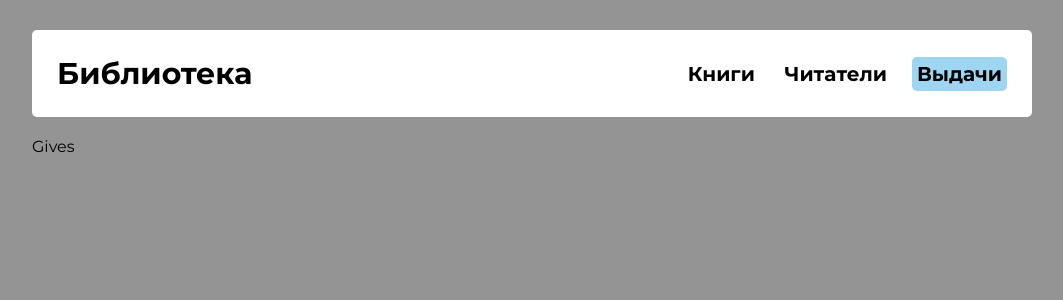
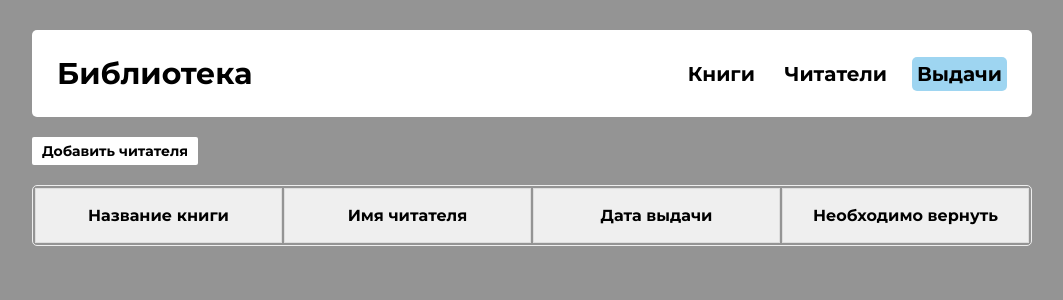
Before and after one commit to AmirKakDela/CWcrud_Viktor, a React (Create React App) app in the folder front/: page /gives in a window 1280 px wide. Shown: the top 300 px of the page, without its empty margins (108-1171 px from the left). Built offline with nearby package versions, Linux system fonts and the light colour scheme.

Commit message:
начал делать gives (front)

```diff
--- a/front/src/Components/Gives/Gives.jsx
+++ b/front/src/Components/Gives/Gives.jsx
@@ -1,9 +1,50 @@
-import React from 'react';
+import React, {useEffect, useState} from 'react';
+import {useDispatch, useSelector} from "react-redux";
+import {deleteReader, getReaders} from "../../redux/thunkReaderAction";
+import ReaderForm from "../Readers/ReaderForm";
+import {DeleteOutlined, EditOutlined} from "@ant-design/icons";
 
 const Gives = () => {
+    const [lookForm, setLookForm] = useState(false);
+    const error = useSelector(state => state.error.error);
+
+    const handleOpenForm = () => {
+        setLookForm(prev => !prev)
+    }
+
     return (
         <div>
-            Gives
+            {error ? <div className="main__error main__error_active">{error}</div> : null}
+            <button className="button"
+                    onClick={handleOpenForm}
+            >{lookForm ? 'Отменить' : 'Добавить читателя'}</button>
+            {lookForm ?
+                <ReaderForm/>
+                : null}
+
+            <table className="table">
+                <thead>
+                <tr>
+                    <th>Название книги</th>
+                    <th>Имя читателя</th>
+                    <th>Дата выдачи</th>
+                    <th>Необходимо вернуть</th>
+                </tr>
+                </thead>
+                <tbody>
+                {/*{readers.map(reader => {*/}
+                {/*    return <tr key={reader._id}>*/}
+                {/*        <td>{reader.firstName}</td>*/}
+                {/*        <td>{reader.lastName}</td>*/}
+                {/*        <td>{reader.tel}</td>*/}
+                {/*        <td>*/}
+                {/*            <DeleteOutlined onClick={() => handleDeleteReader(reader._id)}/>*/}
+                {/*            <EditOutlined onClick={() => handleEditReader(reader._id)}/>*/}
+                {/*        </td>*/}
+                {/*    </tr>*/}
+                {/*})}*/}
+                </tbody>
+            </table>
         </div>
     );
 };
```
Also changed, not shown: front/src/Components/Gives/gives.scss (added).
